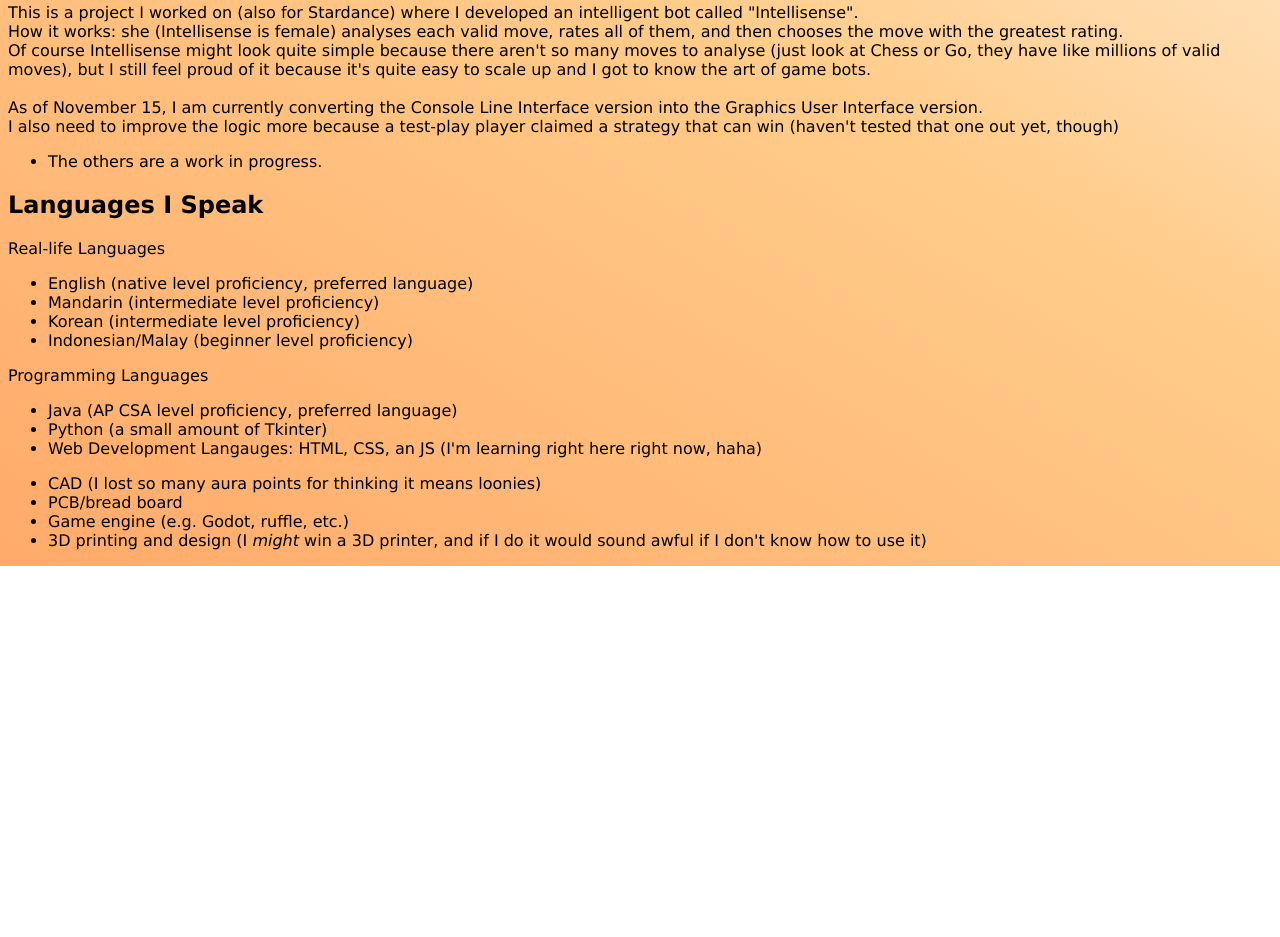
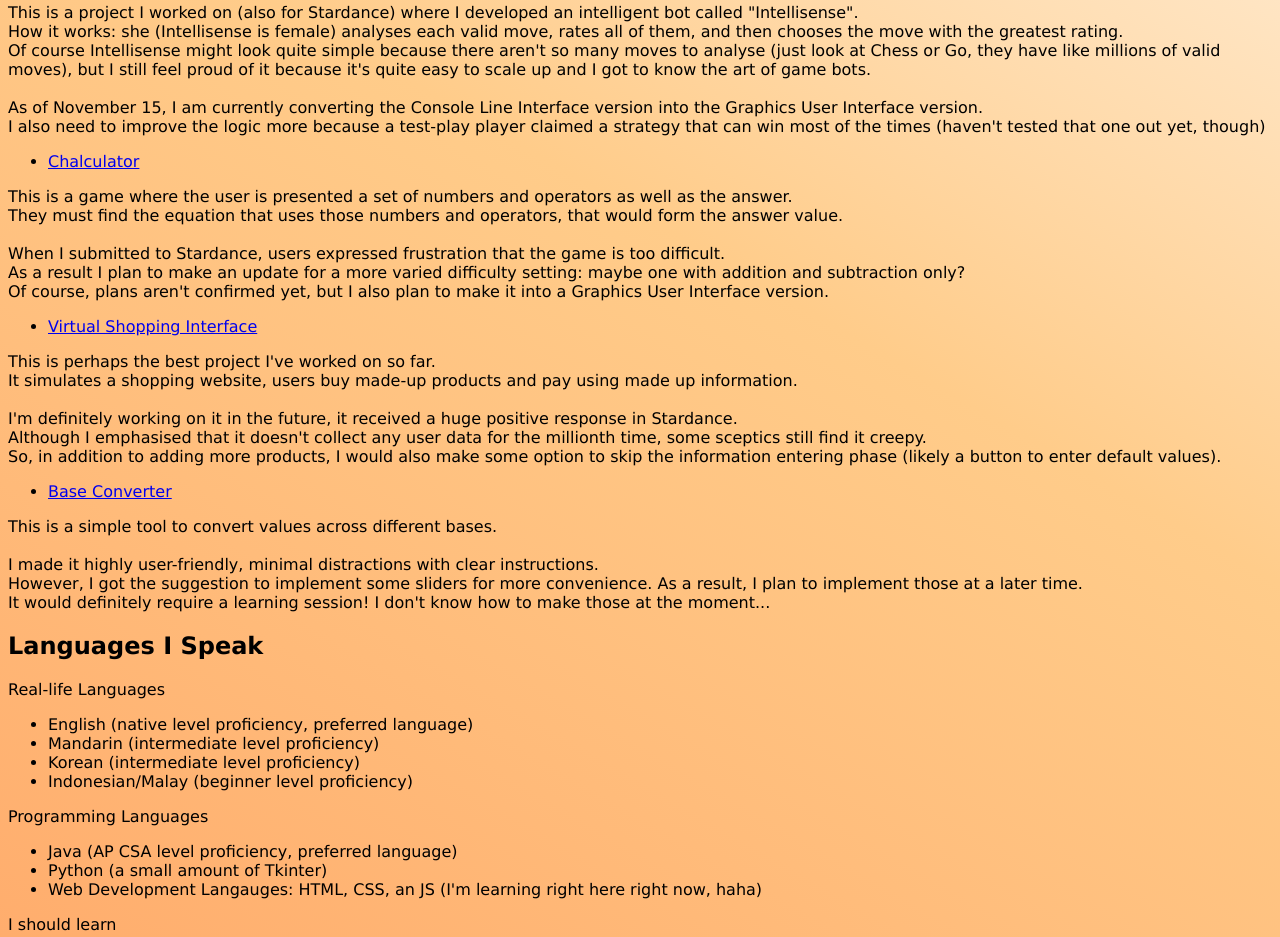
Before and after one commit to Yoon-Ha-Hwang/personal_website, a plain HTML site: page index.html in a window 1280 px wide. Shown: the part 614-1551 px from the top of the page. Before the commit the page ends 1180 px from the top, so only its background shows below. Drawn offline with Linux system fonts and the light colour scheme.

Commit message:
Adding more projects information

```diff
--- a/index.html
+++ b/index.html
@@ -49,11 +49,43 @@
                 Of course Intellisense might look quite simple because there aren't so many moves to analyse (just look at Chess or Go, they have like millions of valid moves), but I still feel proud of it because it's quite easy to scale up and I got to know the art of game bots.
                 <br><br>
                 As of November 15, I am currently converting the Console Line Interface version into the Graphics User Interface version. <br>
-                I also need to improve the logic more because a test-play player claimed a strategy that can win (haven't tested that one out yet, though)
+                I also need to improve the logic more because a test-play player claimed a strategy that can win most of the times (haven't tested that one out yet, though)
             </p>
+
             <ul class="font">
-                <li>The others are a work in progress.</li>
+                <li><a href="https://github.com/Yoon-Ha-Hwang/chalculator">Chalculator</a></li>
             </ul>
+            <p class="font">
+                This is a game where the user is presented a set of numbers and operators as well as the answer.<br>
+                They must find the equation that uses those numbers and operators, that would form the answer value.
+                <br><br>
+                When I submitted to Stardance, users expressed frustration that the game is too difficult. <br>
+                As a result I plan to make an update for a more varied difficulty setting: maybe one with addition and subtraction only?<br>
+                Of course, plans aren't confirmed yet, but I also plan to make it into a Graphics User Interface version.
+            </p>
+
+            <ul class="font">
+                <li><a href="https://github.com/Yoon-Ha-Hwang/shop-interface">Virtual Shopping Interface</a></li>
+            </ul>
+            <p class="font">
+                This is perhaps the best project I've worked on so far.<br>
+                It simulates a shopping website, users buy made-up products and pay using made up information.
+                <br><br>
+                I'm definitely working on it in the future, it received a huge positive response in Stardance. <br>
+                Although I emphasised that it doesn't collect any user data for the millionth time, some sceptics still find it creepy.<br>
+                So, in addition to adding more products, I would also make some option to skip the information entering phase (likely a button to enter default values).
+            </p>
+
+            <ul class="font">
+                <li><a href="https://github.com/Yoon-Ha-Hwang/baseConverter">Base Converter</a></li>
+            </ul>
+            <p class="font">
+                This is a simple tool to convert values across different bases.
+                <br><br>
+                I made it highly user-friendly, minimal distractions with clear instructions.<br>
+                However, I got the suggestion to implement some sliders for more convenience. As a result, I plan to implement those at a later time.<br>
+                It would definitely require a learning session! I don't know how to make those at the moment...
+            </p>
     </section>
 
     <section id="lang">
@@ -71,7 +103,7 @@
             <li>Python (a small amount of Tkinter)</li>
             <li>Web Development Langauges: HTML, CSS, an JS (I'm learning right here right now, haha)</li>
         </ul>
-        <p class="font"I should learn</p>
+        <p class="font">I should learn</p>
         <ul class="font">
             <li>CAD (I lost so many aura points for thinking it means loonies)</li>
             <li>PCB/bread board</li>
```
